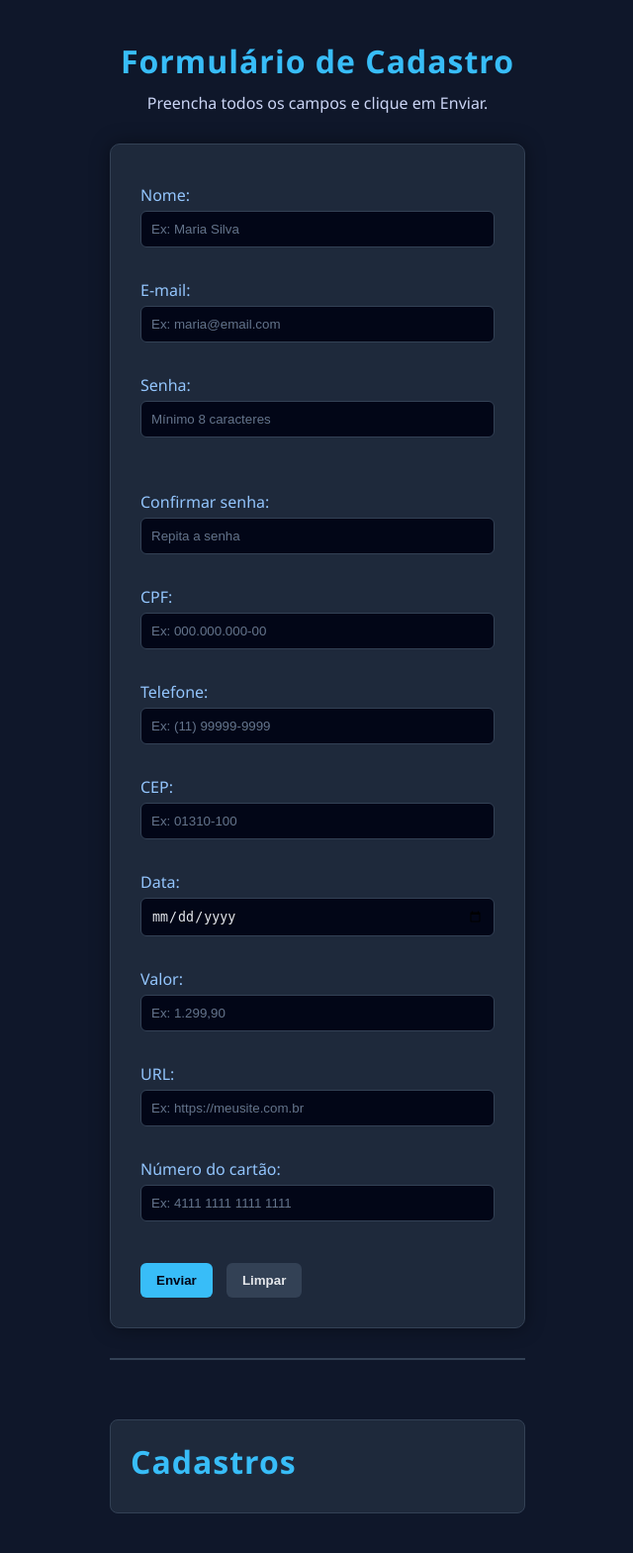
After one commit to mengueu/DS-WEB, a PHP site: page /2026-3ano/Aula-FrontEnd/atividade05-MiguelAugustoRochaN23/index.html in a window 1280 px wide. The commit adds this page. Shown: the whole page at 99% size, without its empty margins (319-959 px from the left). Run offline with PHP 8.4, Linux system fonts and the light colour scheme.

Commit message:
06/03/2026

```diff
--- a/htdocs/2026-3ano/Aula-BackEnd2/atividade03-MiguelAugustoRochaN23/atividade03Exercicio3-MiguelAugustoRochaN23.php
+++ b/htdocs/2026-3ano/Aula-BackEnd2/atividade03-MiguelAugustoRochaN23/atividade03Exercicio3-MiguelAugustoRochaN23.php
@@ -1,4 +1,5 @@
 <?php
+
 class Fabricante {
     public $nome;
     public $paisOrigem;
@@ -47,7 +48,8 @@
 
 $motor = new Motor("150cv", "Flex");
 $fabricante = new Fabricante("Honda", "Japão");
-$carro = new Carro("Civic", 2024, $fabricante, $motor);
+$carro = new Carro("Civis", 2024, $fabricante, $motor);
 
 echo $carro->exibirFicha();
+
 ?>
--- a/htdocs/2026-3ano/Aula-BackEnd2/aula04/construtor.php
+++ b/htdocs/2026-3ano/Aula-BackEnd2/aula04/construtor.php
@@ -25,4 +25,6 @@ echo "<br>";
 
 $pessoa->alterarDados("André", 18);
 echo $pessoa->exibirDados();
+
+
 ?>
--- /dev/null
+++ b/htdocs/2026-3ano/Aula-FrontEnd/atividade05-MiguelAugustoRochaN23/index.html
@@ -0,0 +1,68 @@
+<!DOCTYPE html>
+<html lang="pt-BR">
+
+<head>
+    <meta charset="UTF-8">
+    <meta name="viewport" content="width=device-width, initial-scale=1.0">
+    <title>Formulário - Prática de Validação JS</title>
+    <link rel="stylesheet" href="style.css">
+</head>
+
+<body>
+    <h1>Formulário de Cadastro</h1>
+    <p>Preencha todos os campos e clique em Enviar.</p>
+    <form id="formulario">
+        <label for="nome">Nome:</label>
+        <input type="text" id="nome" name="nome" placeholder="Ex: Maria Silva">
+        <span id="erro-nome"></span> <br><br>
+
+        <label for="email">E-mail:</label>
+        <input type="text" id="email" name="email" placeholder="Ex: maria@email.com">
+        <span id="erro-email"></span> <br><br>
+
+        <label for="senha">Senha:</label>
+        <input type="password" id="senha" name="senha" placeholder="Mínimo 8 caracteres"><br>
+        <span id="erro-senha"></span> <br><br>
+
+        <label for="confirma-senha">Confirmar senha:</label>
+        <input type="password" id="confirma-senha" name="confirma-senha" placeholder="Repita a senha">
+        <span id="erro-confirmasenha"></span> <br><br>
+
+        <label for="cpf">CPF:</label>
+        <input type="text" id="cpf" name="cpf" placeholder="Ex: 000.000.000-00" maxlength="14">
+        <span id="erro-cpf"></span> <br><br>
+
+        <label for="telefone">Telefone:</label>
+        <input type="text" id="telefone" name="telefone" placeholder="Ex: (11) 99999-9999" maxlength="15">
+        <span id="erro-telefone"></span> <br><br>
+
+        <label for="cep">CEP:</label>
+        <input type="text" id="cep" name="cep" placeholder="Ex: 01310-100" maxlength="9">
+        <span id="erro-cep"></span> <br><br>
+
+        <label for="data-nascimento">Data:</label>
+        <input type="date" id="data-nascimento" name="data-nascimento" placeholder="Ex: 31/12/1990" maxlength="9">
+        <span id="erro-data-nascimento"></span> <br><br>
+
+        <label for="valor">Valor:</label>
+        <input type="text" id="valor" name="valor" placeholder="Ex: 1.299,90">
+        <span id="erro-valor"></span> <br><br>
+
+        <label for="url">URL:</label>
+        <input type="text" id="url" name="url" placeholder="Ex: https://meusite.com.br">
+        <span id="erro-url"></span> <br><br>
+
+        <label for="cartao">Número do cartão:</label>
+        <input type="text" id="cartao" name="cartao" placeholder="Ex: 4111 1111 1111 1111" maxlength="19">
+        <span id="erro-cartao"></span> <br><br>
+
+        <button type="submit" onclick="validarFormulario(event)">Enviar</button>
+        <button type="reset">Limpar</button>
+    </form>
+    <hr>
+    <div id="resultado">
+        <h1>Cadastros</h1>
+    </div>
+</body>
+<script src="script.js"></script>
+</html>
--- /dev/null
+++ b/htdocs/2026-3ano/Aula-FrontEnd/atividade05-MiguelAugustoRochaN23/style.css
@@ -0,0 +1,112 @@
+* {
+    margin: 0;
+    padding: 0;
+    box-sizing: border-box;
+}
+
+body {
+    font-family: "Segoe UI", Tahoma, Geneva, Verdana, sans-serif;
+    background: #0f172a;
+    color: #e5e7eb;
+    display: flex;
+    flex-direction: column;
+    align-items: center;
+    padding: 40px;
+}
+
+h1 {
+    margin-bottom: 10px;
+    color: #38bdf8;
+    letter-spacing: 1px;
+}
+
+p {
+    margin-bottom: 30px;
+    color: #cbd5f5;
+}
+
+form {
+    background: #1e293b;
+    padding: 30px;
+    border-radius: 10px;
+    width: 420px;
+    border: 1px solid #334155;
+    box-shadow: 0 0 20px rgba(0,0,0,0.4);
+}
+
+label {
+    display: block;
+    margin-top: 10px;
+    margin-bottom: 5px;
+    font-weight: 500;
+    color: #93c5fd;
+}
+
+input {
+    width: 100%;
+    padding: 10px;
+    border-radius: 6px;
+    border: 1px solid #334155;
+    background: #020617;
+    color: #e5e7eb;
+    outline: none;
+    transition: 0.2s;
+}
+
+input::placeholder {
+    color: #64748b;
+}
+
+input:focus {
+    border-color: #38bdf8;
+    box-shadow: 0 0 6px #38bdf8;
+}
+
+span {
+    font-size: 12px;
+    color: #ef4444;
+}
+
+button {
+    margin-top: 20px;
+    padding: 10px 16px;
+    border: none;
+    border-radius: 6px;
+    cursor: pointer;
+    font-weight: 600;
+    transition: 0.2s;
+}
+
+button[type="submit"] {
+    background: #38bdf8;
+    color: #020617;
+}
+
+button[type="submit"]:hover {
+    background: #0ea5e9;
+}
+
+button[type="reset"] {
+    background: #334155;
+    color: #e5e7eb;
+    margin-left: 10px;
+}
+
+button[type="reset"]:hover {
+    background: #475569;
+}
+
+#resultado {
+    margin-top: 30px;
+    width: 420px;
+    padding: 20px;
+    background: #1e293b;
+    border: 1px solid #334155;
+    border-radius: 8px;
+}
+
+hr {
+    margin: 30px 0;
+    width: 420px;
+    border: 1px solid #334155;
+}
```
Also changed, not shown: htdocs/2026-3ano/Aula-BackEnd2/atividade03-MiguelAugustoRochaN23/atividade03Exercicio1-MiguelAugustoRochaN23.php (+21 -11 lines), htdocs/2026-3ano/Aula-BackEnd2/atividade03-MiguelAugustoRochaN23/atividade03Exercicio2-MiguelAugustoRochaN23.php (+7 -3 lines), htdocs/2026-3ano/Aula-BackEnd2/aula04/aula04.php (+18 -7 lines), htdocs/2026-3ano/Aula-FrontEnd/atividade05-MiguelAugustoRochaN23/script.js (added, +235 -0 lines), htdocs/2026-3ano/Aula-FrontEnd/frontend.html (+11 -0 lines), htdocs/2026-3ano/Aula-FrontEnd/aula06/index.html (added), htdocs/2026-3ano/Aula-FrontEnd/aula06/script.js (added). Lines whose indentation alone changed are shown as unchanged.
